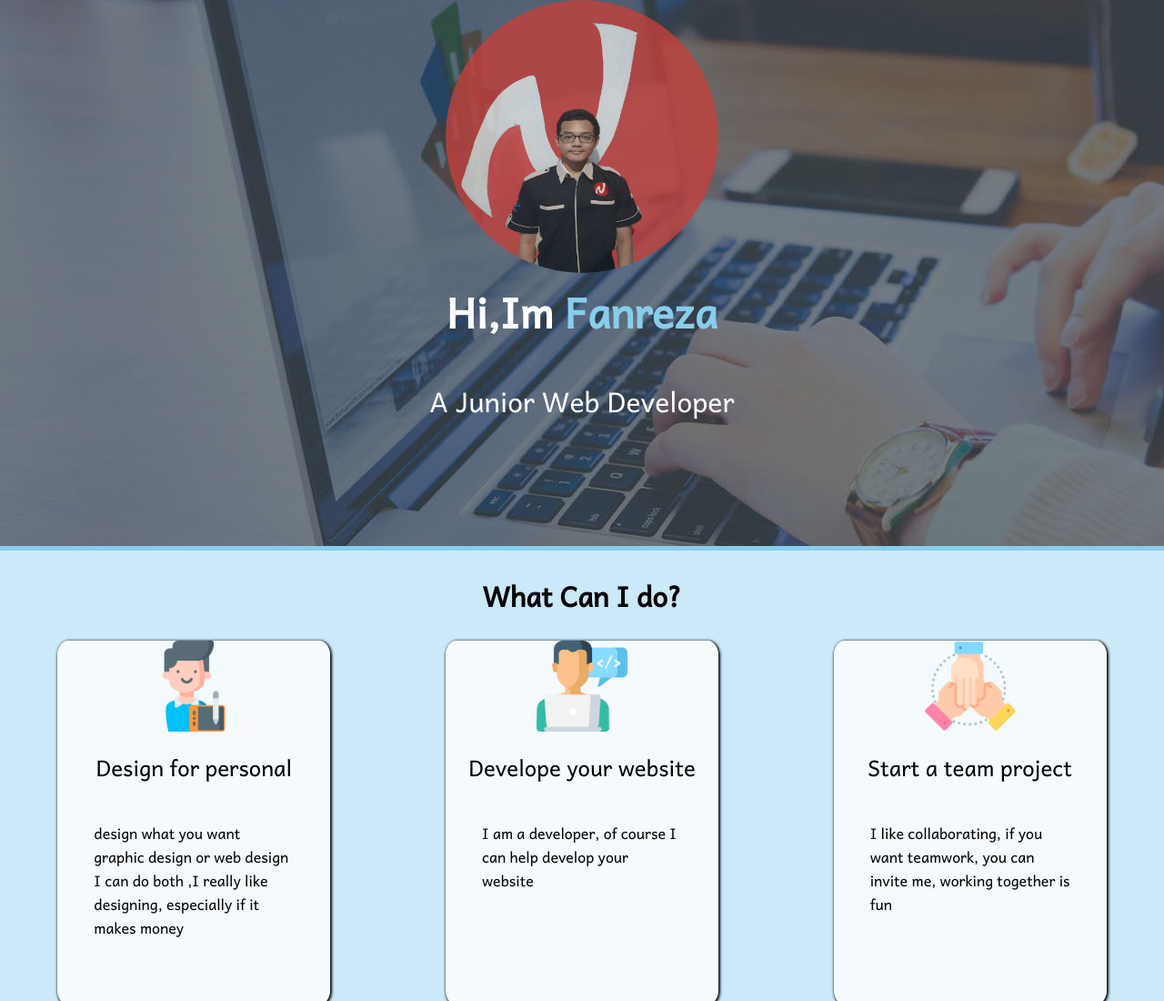
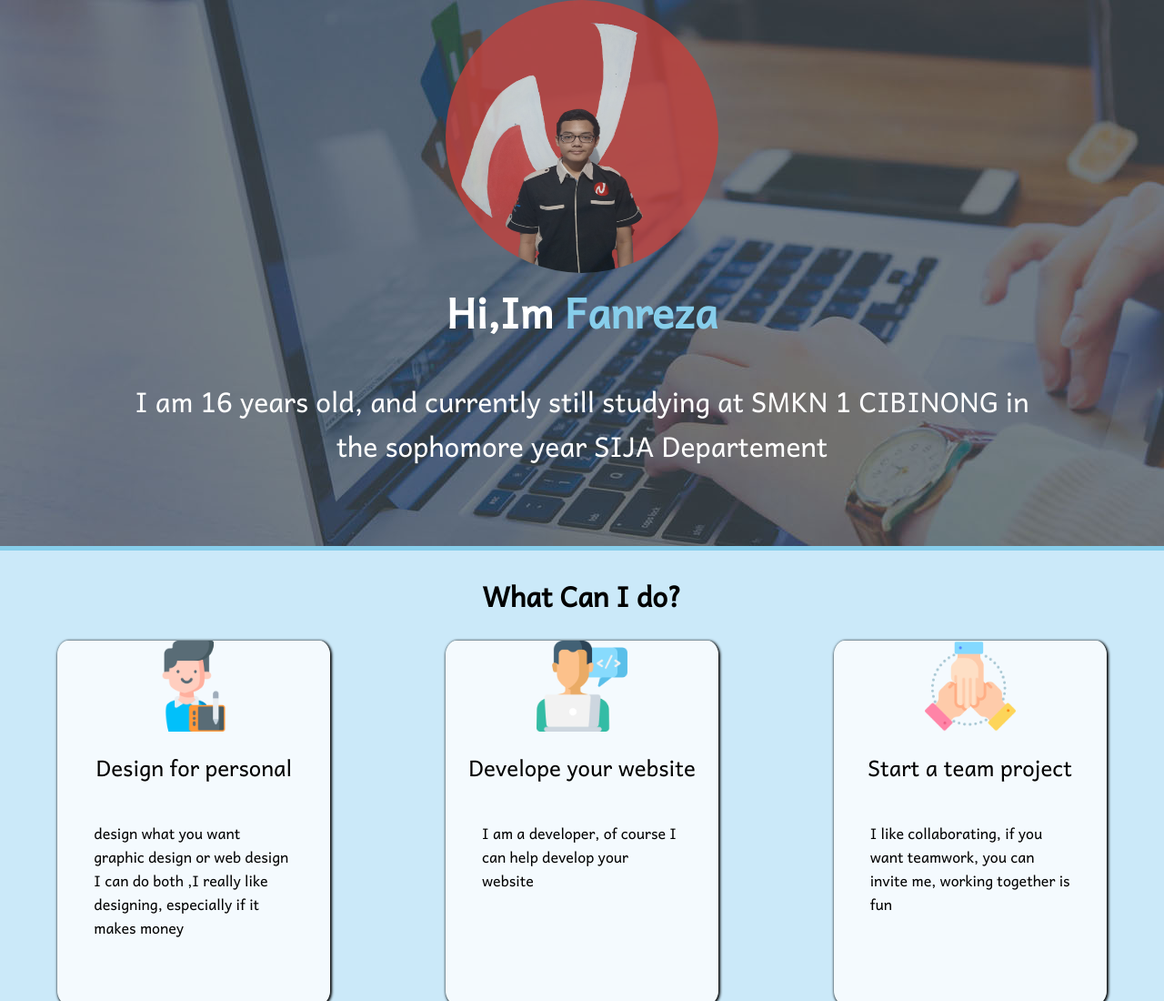
Before and after one commit to Fanreza/Personal-website, a plain HTML site: page index.html in a window 1280 px wide. Shown: the top 1100 px of the page at 91% size. Drawn offline with Linux system fonts and the light colour scheme.

Commit message:
Update index.html

```diff
--- a/index.html
+++ b/index.html
@@ -341,7 +341,7 @@
       <div class="container">
         <img src="alat/img/p2.png">
         <h1>Hi,Im <span>Fanreza</span></h1>
-        <p>A Junior Web Developer</p>
+        <p>I am 16 years old, and currently still studying at SMKN 1 CIBINONG in the sophomore year SIJA Departement</p>
       </div>
     </section>
 
```
